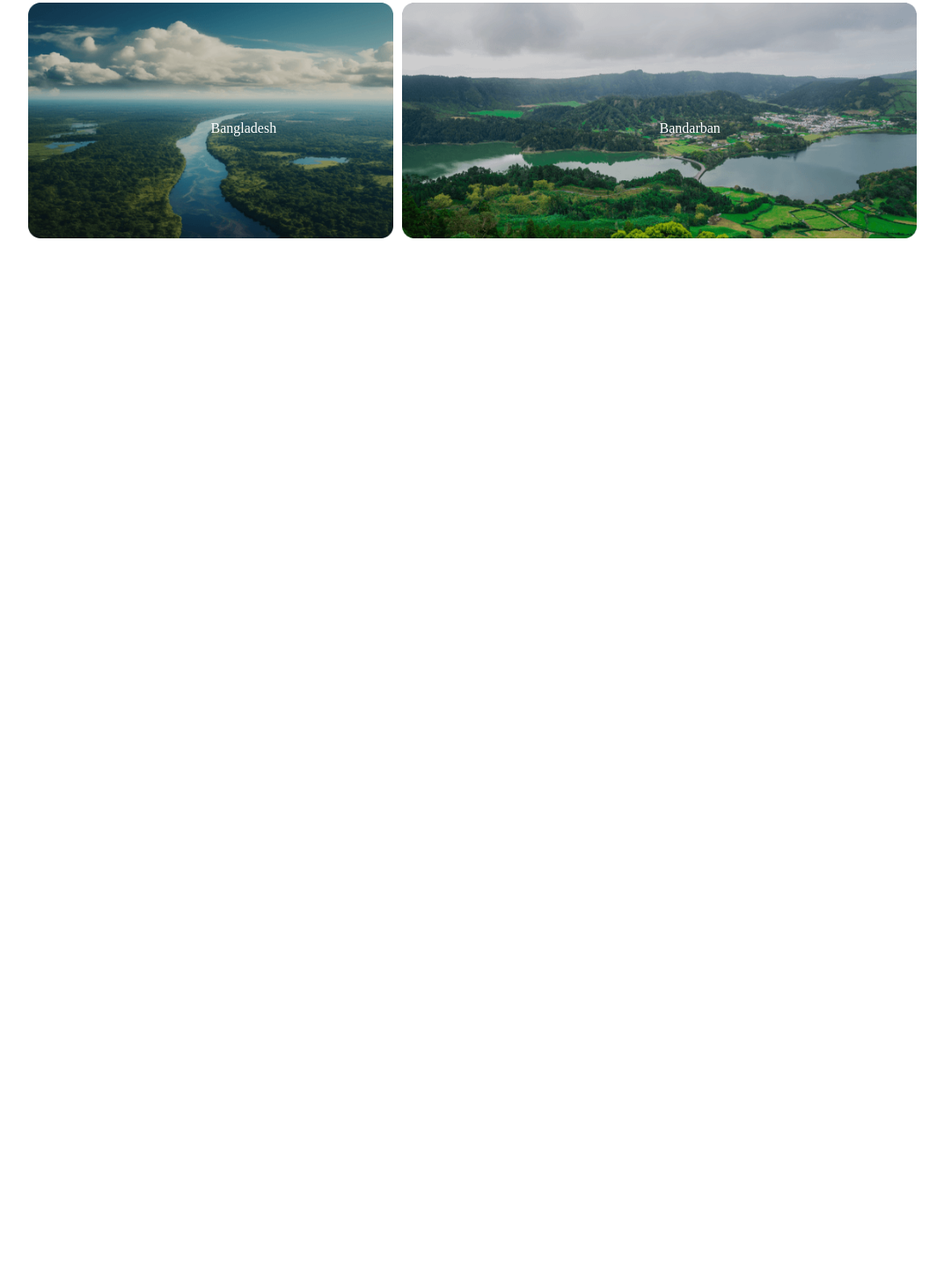
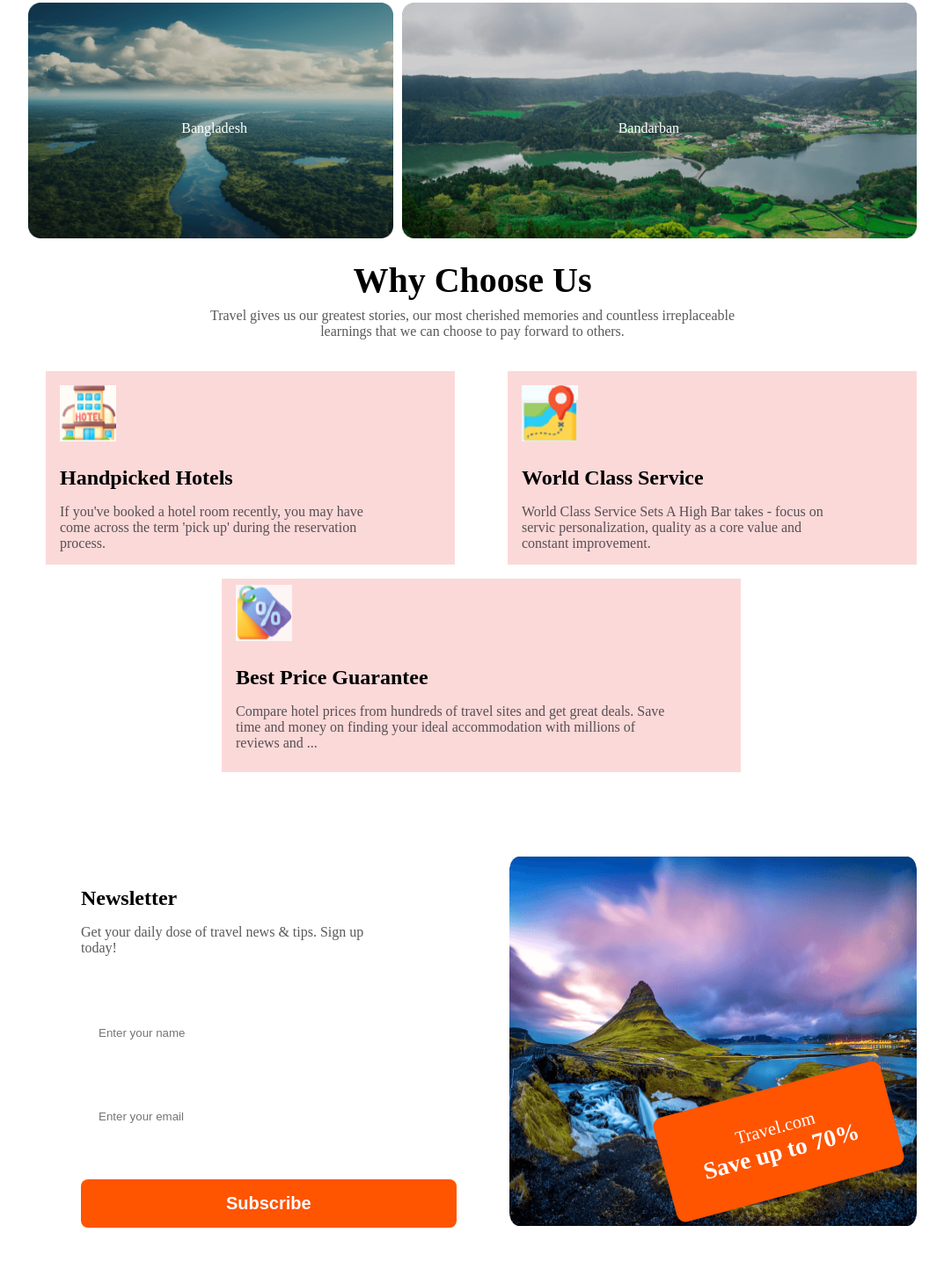
Before and after one commit to BJOARDER7/travel-guru, a plain HTML site: page index.html in a window 1280 px wide. Shown: the part 1791-3226 px from the top of the page at 88% size, without its empty margins (103-1176 px from the left). Before the commit the page ends 2112 px from the top, so only its background shows below. Drawn offline with Linux system fonts and the light colour scheme.

Commit message:
added newsletter section

```diff
--- a/index.html
+++ b/index.html
@@ -67,8 +67,8 @@
     <!-- Destination choose section-->
     <section>
       <div class="destination-text">
-      <h2>Choose Your Destination</h2>
-      <p>Having An Open Mind. Even if you have not heard of the place, sometimes you might have the best adventures there.</p>
+      <h2 class="similar-heading">Choose Your Destination</h2>
+      <p class="similar-paragraph">Having An Open Mind. Even if you have not heard of the place, sometimes you might have the best adventures there.</p>
     </div>
       <div class="destination-img">
         <div id="img1" class="grid-img">
@@ -101,6 +101,60 @@
         </div>
       </div>
     </section>
+    <!-- Why choose us section-->
+    <section class="choose-up">
+      <h2 class="similar-heading">Why Choose Us</h2>
+      <p class="similar-paragraph">
+        Travel gives us our greatest stories, our most cherished memories and
+        countless irreplaceable learnings that we can choose to pay forward to
+        others.
+      </p>
+      <div class="booking-container">
+        <div class="booking-display1">
+          <div>
+            <img src="Images/hotel.png" alt="">
+            <h3 class="similar-heading booking-heading">Handpicked Hotels</h3>
+            <p class="booking-paragraph">If you've booked a hotel room recently, you may have come across the term 'pick up' during the reservation process.</p>
+          </div>
+          <div>
+            <img src="Images/location.png" alt="">
+            <h3 class="similar-heading booking-heading">World Class Service</h3>
+            <p class="booking-paragraph">World Class Service Sets A High Bar takes - focus on servic personalization, quality as a core value and constant improvement.</p>
+          </div>
+        </div>
+        <div class="booking-display2">
+          <div>
+            <img src="Images/percentage.png" alt="">
+          <h3 class="similar-heading booking-heading">Best Price Guarantee</h3>
+          <p class="booking-paragraph">Compare hotel prices from hundreds of travel sites and get great deals. Save time and money on finding your ideal accommodation with millions of reviews and ...</p>
+          </div>
+        </div>
+      </div>
+    </section>
+    <section class="subscribe-container">
+      <div class="newsletter-container">
+        <h3 class="similar-heading booking-heading">Newsletter</h3>
+        <p class="booking-paragraph">Get your daily dose of travel news & tips. Sign up today!</p>
+        <div class="subscribe">
+          <form>
+            <input type="text" name="name" id="" placeholder="Enter your name">
+            <input type="email" name="email" id="" placeholder="Enter your email">
+
+          </form>
+          <button class="btn-field input-field">Subscribe</button>
+        </div>
+      </div>
+      <div class="saveup-container">
+        <div class="saveup-img">
+          <img src="Images/Rectangle.png" alt="">
+        </div>
+        <div class="webaddress-btn">
+          <p>Travel.com</p>
+          <h3>Save up to 70%</h3>
+        </div>
+
+      </div>
+    </section>
   </main>
   <footer>
 
--- a/travel/travel.css
+++ b/travel/travel.css
@@ -113,15 +113,14 @@ li {
   width: 100%;
   height: 450px;
 }
-.destination-text {
+.similar-heading {
   text-align: center;
-}
-.destination-text h2 {
   font-size: 40px;
   padding-top: 24px;
   padding-bottom: 8px;
 }
-.destination-text p {
+.similar-paragraph {
+  text-align: center;
   padding: 0 180px 36px 180px;
   font-size: 16px;
   color: rgba(19, 19, 24, 0.7);
@@ -144,7 +143,7 @@ li {
 .img-text{
   position: absolute;
   top: 50%;
-  left: 50%;
+  left: 42%;
   color: white;
 }
 #img1, #img2{
@@ -165,6 +164,103 @@ li {
 #img7{
   grid-column: span 7;
 }
+.booking-container{
+  display: flex;
+  flex-direction: column;
+  justify-content: center;
+  align-items: center;
+  padding-left: 20px;
+}
+
+.booking-display1{
+  display: flex;
+  justify-content:space-between;
+  align-items: center;
+  gap: 60px;
+}
+.booking-display1 div{
+  background-color: rgba(233, 68, 68, 0.2);
+  padding: 16px;
+  width: 100%;
+  height: 220px;
+}
+.booking-display2{
+  display: flex;
+  justify-content: center;
+  align-items: center;
+  margin: 16px 200px;
+  padding: 16px;
+  background-color: rgba(233, 68, 68, 0.2);
+  height: 220px;
+}
+.booking-heading{
+  text-align: start;
+  font-size: 24px;
+}
+.booking-paragraph{
+  text-align: start;
+  padding: 8px 64px 16px 0;
+  font-size: 16px;
+  color: rgba(19, 19, 24, 0.7);
+}
+
+/* subscribe newsletter section */
+.subscribe-container{
+  display: flex;
+  flex: 1;
+  margin-top: 80px;
+}
+.newsletter-container{
+  width: 50%;
+  margin: 0 40px;
+  padding: 10px 20px;
+}
+.subscribe input{
+  display: block;
+  width: 100%;
+  margin: 48px 0;
+  padding: 16px 20px;
+  border: none;
+}
+.subscribe button{
+  width: 100%;
+  margin: 0;
+  padding: 16px 20px;
+  font-size: 20px;
+  font-weight: 800;
+}
+.saveup-container{
+  width: 50%;
+  position: relative;
+}
+.saveup-img{
+  width: 100%;
+  height: 100%;
+}
+.saveup-img img{
+  width: 100%;
+  height: 420px;
+}
+.webaddress-btn{
+  color: white;
+  background-color: rgb(255, 84, 0);
+  border: none;
+  border-radius: 12px;
+  padding: 40px 50px;
+  text-align: center;
+  transform: rotate(-15deg) scale(0.85);
+  position: absolute;
+  bottom: 36px;
+  right: 0;
+}
+.webaddress-btn p{
+  font-size: 24px;
+  }
+.webaddress-btn h3{
+  font-size: 32px;
+  font-weight: 800;
+}
+
 
 /* Mobile responsesive */
 @media screen and (max-width: 600px) {
@@ -247,4 +343,5 @@ li {
     height: 176px;
     object-fit: fill;
   }
+  /* Why choose us section*/
 }
```
Also changed, not shown: Images/Rectangle.png (renamed from Images/Rectangle 8 (1).png), Images/hotel.png (added), Images/location.png (added), Images/percentage.png (added).
